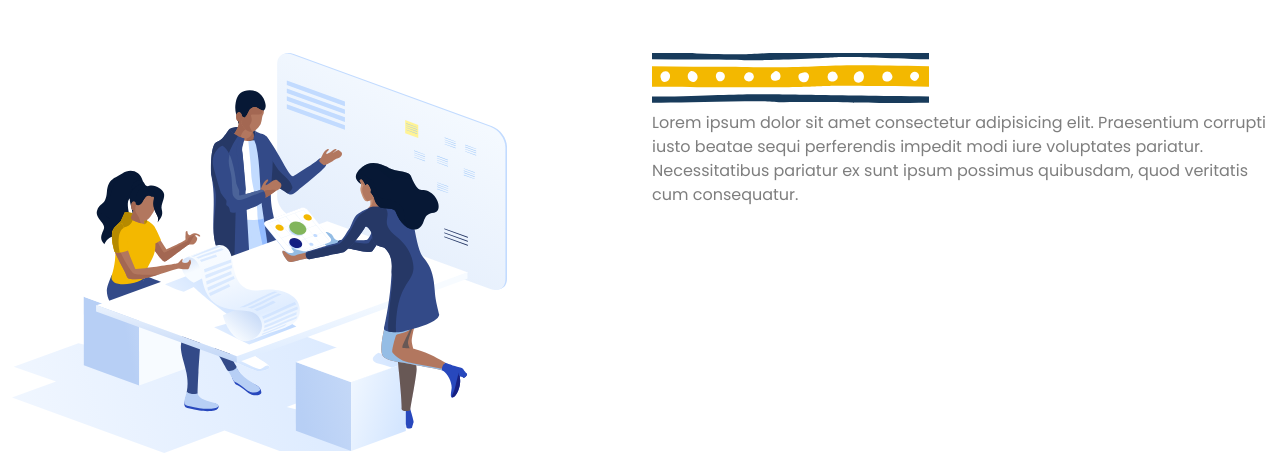
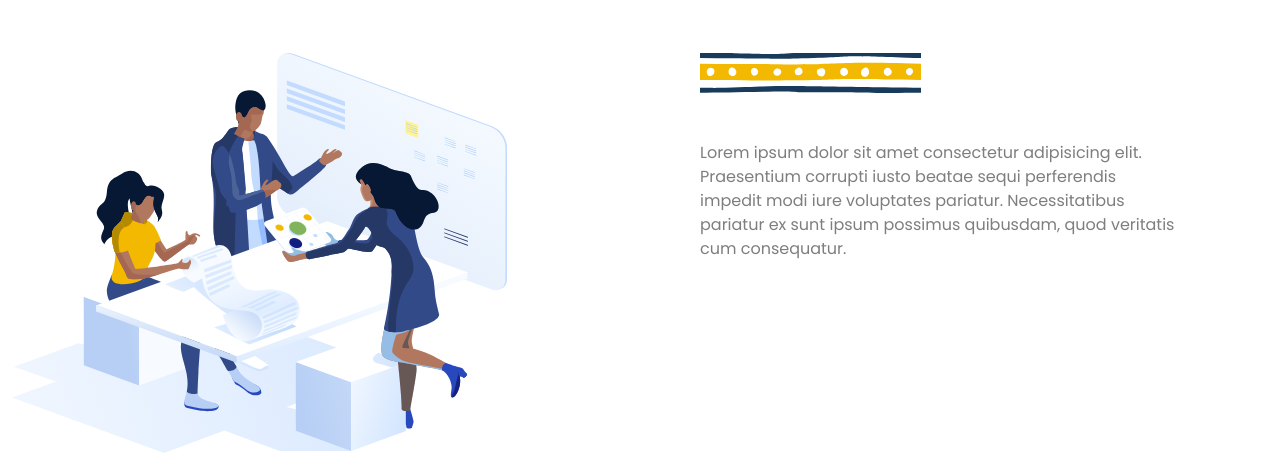
Before and after one commit to NgatiaJeffers/Brand, a plain HTML site: page index.html in a window 1280 px wide. Shown: the part 645-1098 px from the top of the page. Drawn offline with Linux system fonts and the light colour scheme.

Commit message:
Add container for Kitt:

```diff
--- a/css/style.css
+++ b/css/style.css
@@ -62,3 +62,8 @@ body {
 .kitt h2 {
     margin-top: 3em;
 }
+
+.yelp {
+    width: 500px;
+    margin-left: 3em;
+}
--- a/index.html
+++ b/index.html
@@ -43,9 +43,9 @@
             <div class="col-md-6">
                 <img src="img/1.svg" alt="" srcset="" class="img-responsive" height="400">
             </div>
-            <div class="col-md-6">
-                <img src="img/yel.svg" alt="" class="img-responsive yel" height="50">
-                <p class="mt-2 yelPara">Lorem ipsum dolor sit amet consectetur
+            <div class="col-md-6 yelp">
+                <img src="img/yel.svg" alt="" class="img-responsive yel" height="40">
+                <p class="mt-5 yelPara">Lorem ipsum dolor sit amet consectetur
                     adipisicing elit. Praesentium corrupti
                     iusto beatae sequi perferendis impedit
                     modi iure voluptates pariatur.
```
